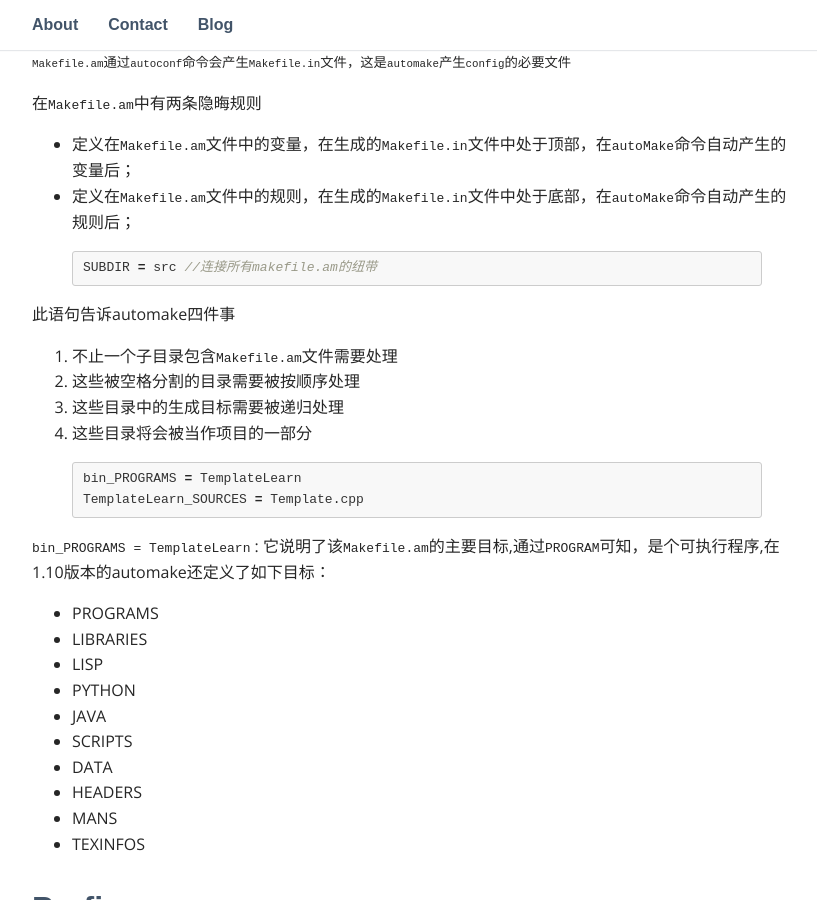
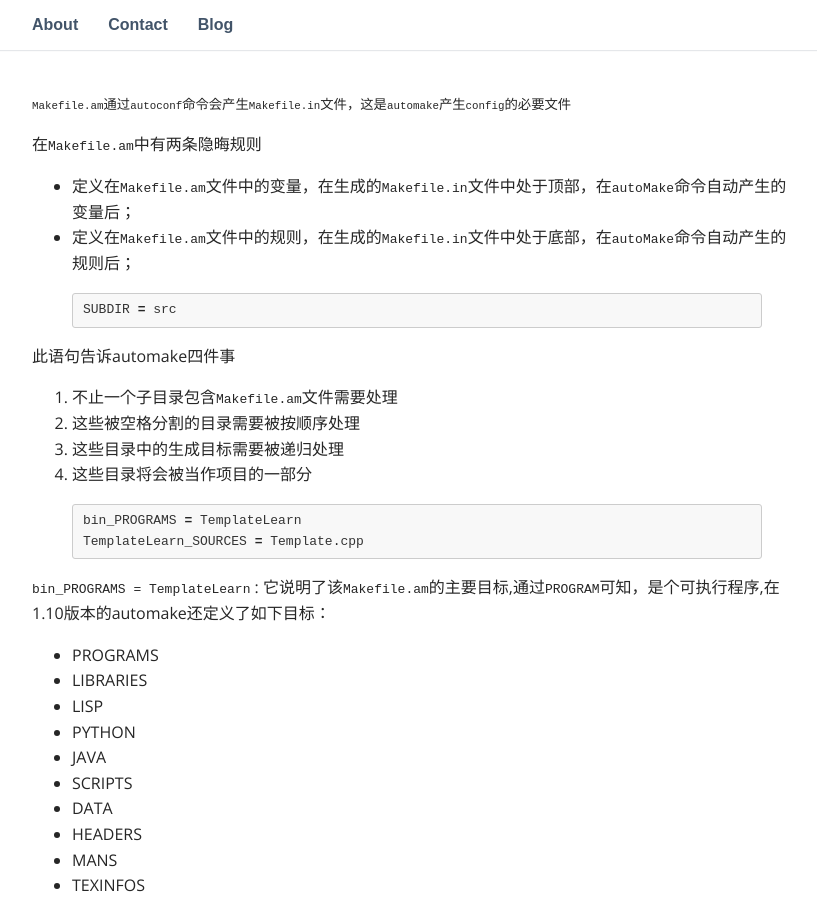
Before and after one commit to pzh2386034/blog, a Jekyll site: the page built from _posts/2017-02-12-automake.md, in a window 1280 px wide and 900 px high, scrolled down 2144 px. Shown: the whole window, without its empty margins (223-1040 px from the left). Built offline with Jekyll 4.4.1, drawn with Linux system fonts in a browser that asks for light colours; some web fonts are replaced; Markdown is read by kramdown in place of the engine named in the settings.

Commit message:
bug fix for new page

```diff
--- a/_posts/2017-02-12-automake.md
+++ b/_posts/2017-02-12-automake.md
@@ -15,7 +15,9 @@
 <small>向来都是自己手码makefile,自我感觉还是挺方便的，应该是跨平台开发还是比较少，学习automake主要还是因为最近使用开源软件编译安装过程出现问题，发现自己的makefile真有点落伍了，还是得跟上社区大神们的步伐，不进则退.</small>
 
 [参考链接](http://freesoftwaremagazine.com/articles/"automatically_writing_makefiles_with_autotools")
+
 [automake官方][id1]
+
 
 [autoconf官方][id2]
 
@@ -25,6 +27,7 @@
 configure.ac是Automake的必备文件，其中我们需要手动修改，添加一部分宏定义,一般来说为`AM_INIT_AUTOMAKE`及`AC_CONFIG_FILES`;
 
 对于`AM_INIT_AUTOMAKE`主要涉及如下选项
+
 * gnits
 * gnu
 * foreign
@@ -74,10 +77,11 @@
 
 
 {% highlight c %}
-SUBDIR = src //连接所有makefile.am的纽带
+SUBDIR = src
 {% endhighlight %}
 
 此语句告诉automake四件事
+
 1. 不止一个子目录包含`Makefile.am`文件需要处理
 2. 这些被空格分割的目录需要被按顺序处理
 3. 这些目录中的生成目标需要被递归处理
@@ -90,6 +94,7 @@
 {% endhighlight %}
 
 `bin_PROGRAMS = TemplateLearn` : 它说明了该`Makefile.am`的主要目标,通过`PROGRAM`可知，是个可执行程序,在1.10版本的automake还定义了如下目标：
+
 * PROGRAMS
 * LIBRARIES
 * LISP
@@ -104,6 +109,7 @@
 ## Prefixs ##
 
 由`prefixs`引出一系列的目录
+
 * bindir
 * sbindir
 * libexecdir
@@ -135,11 +141,12 @@
 
 
 {% highlight c %}
-xmldir = $(datadir)/xml$
+xmldir = $(datadir)/xml
 xml_DATA = file1.xml file2.xml
 {% endhighlight %}
 
 还有一些由特殊意义的前缀，和安装路径没有关系
+
 * check
 
 		表示该程序只是用于test,不会被安装.如果用户不使用`make check`则该程序不会被编译
```
